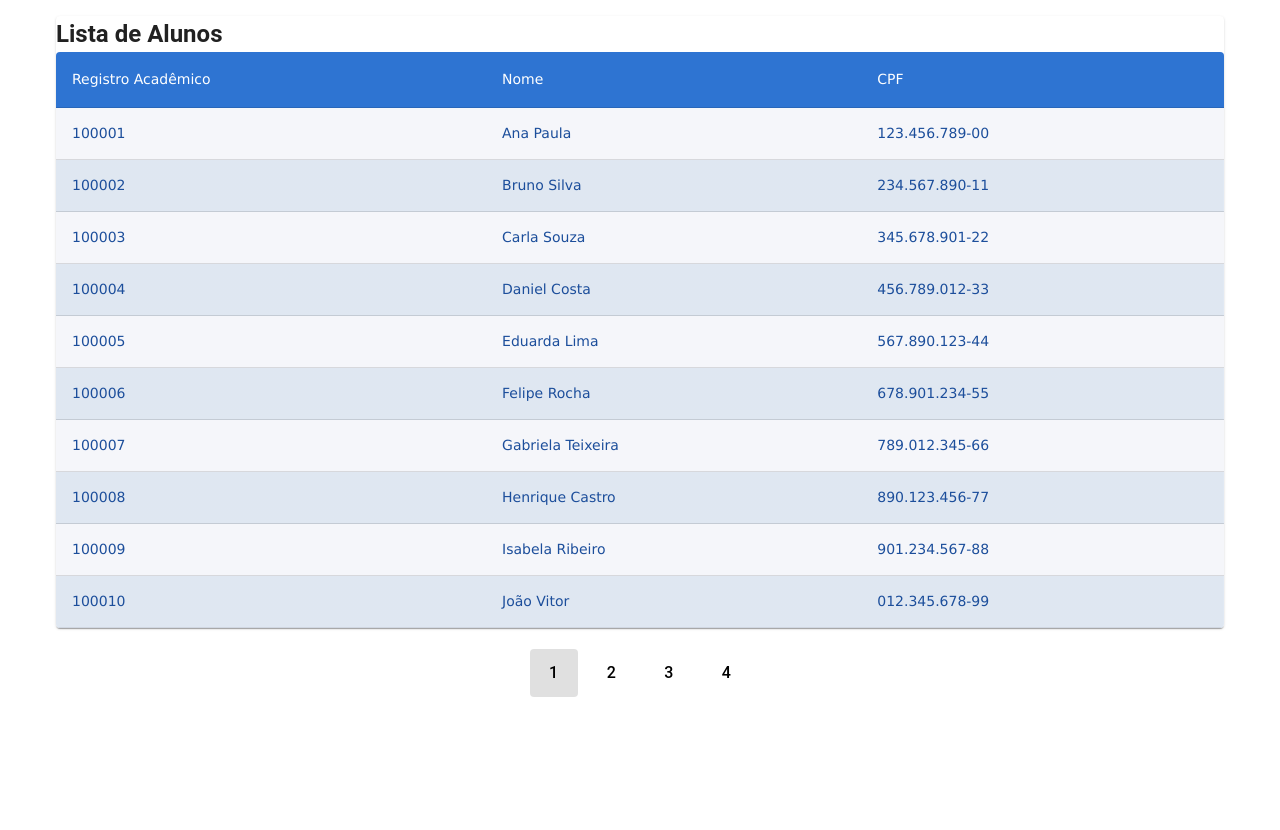
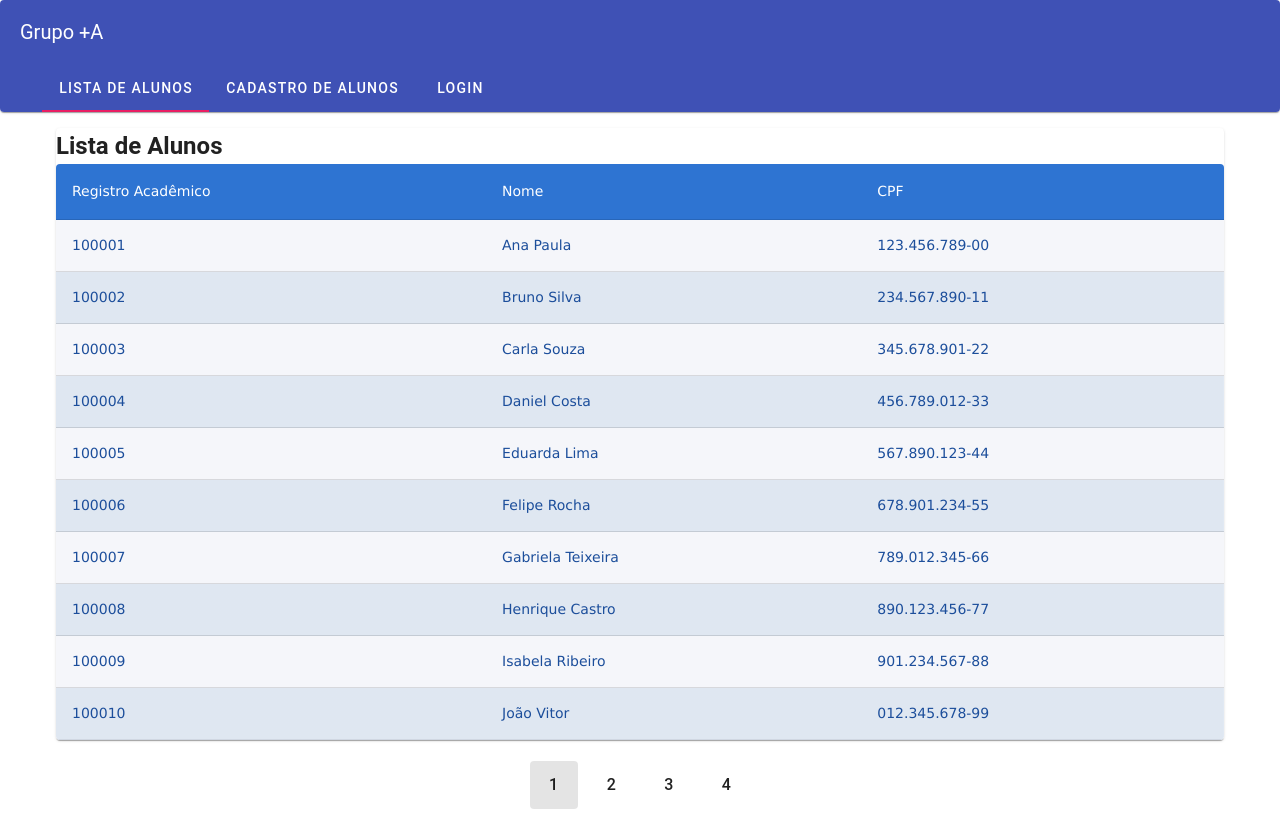
Before and after one commit to paolaarruee/challenge-full-stack-web, a Vue app: page /students in a window 1280 px wide. Before the commit the page ends 800 px from the top, so only its background shows below. Built offline with nearby package versions, Linux system fonts and the light colour scheme.

Commit message:
feat: criacao do header

```diff
--- a/src/App.vue
+++ b/src/App.vue
@@ -1,9 +1,12 @@
 <template>
-  <router-view />
+  <v-app>
+    <Header/>
+    <router-view />
+  </v-app>
 </template>
 
 <script lang="ts" setup>
-// Nenhum script necessário por enquanto
+import Header from './components/Header.vue'
 </script>
 
 <style scoped>
--- /dev/null
+++ b/src/components/Header.vue
@@ -0,0 +1,42 @@
+<template>
+    <v-card>
+        <v-layout>
+            <v-app-bar color='indigo' absolute flat>
+                <v-app-bar-title>Grupo +A</v-app-bar-title>
+
+                <template v-slot:extension>
+                    <v-tabs v-model="tabs" align-tabs="title" slider-color="pink">
+                        <v-tab text="Lista de Alunos" value="one" />
+                        <v-tab text="Cadastro de Alunos" value="two" />
+                        <v-tab text="Login" value="three" />
+                    </v-tabs>
+                </template>
+            </v-app-bar>
+
+            <v-main>
+                <!-- conteúdo -->
+            </v-main>
+        </v-layout>
+    </v-card>
+</template>
+
+<script setup>
+import { ref } from 'vue'
+
+const tabs = ref(null)
+</script>
+
+<style scoped>
+.v-tabs .v-tab:hover {
+    background-color: transparent !important;
+    color: inherit !important;
+    box-shadow: none !important;
+    cursor: default !important;
+}
+
+.v-tabs .v-tab:focus {
+    outline: none !important;
+    background-color: transparent !important;
+    box-shadow: none !important;
+}
+</style>
```
